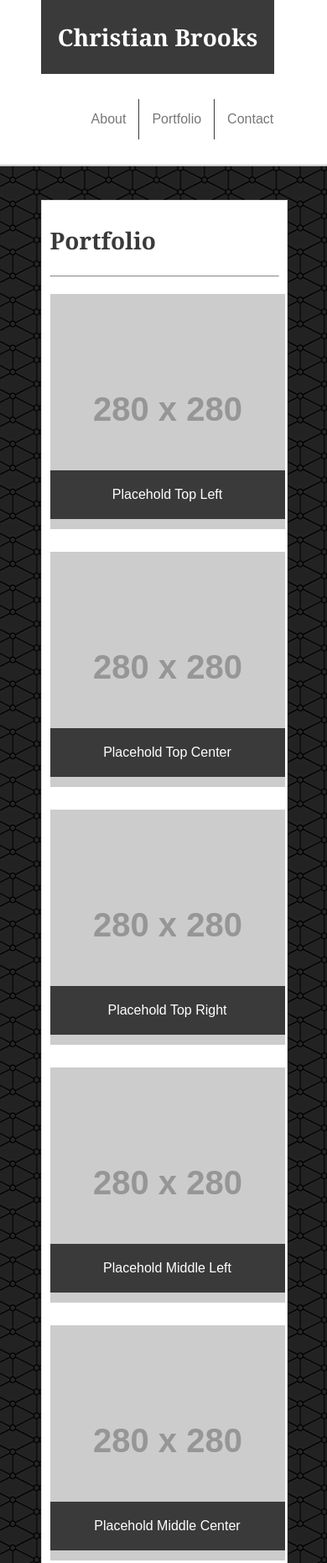
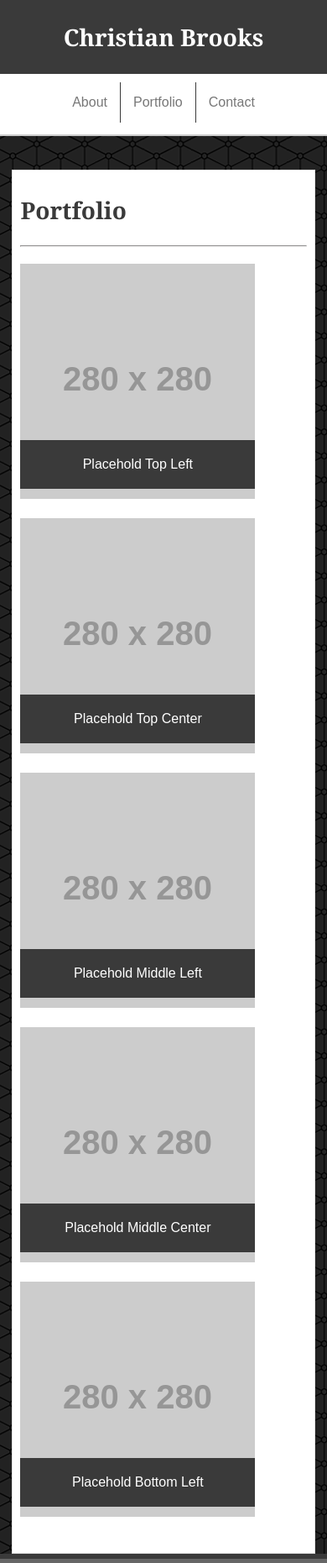
Before and after one commit to ChristianDBrooks/Responsive-Portfolio, a plain HTML site: page portfolio.html in a window 390 px wide. Shown: the top 1861 px of the page at 84% size. Drawn offline with Linux system fonts and the light colour scheme; placeholder pictures from the web are drawn by us.

Commit message:
Finished.

```diff
--- a/assets/css/style.css
+++ b/assets/css/style.css
@@ -5,8 +5,8 @@ html {
 
 body {
     font-family: 'Arial', 'Helvetica Neue', Helvetica, sans-serif;
-    margin: 0 0 100px;
     padding: 0px;
+    margin: 0;
 }
 
 header {
@@ -97,7 +97,7 @@ p {
     float: left;
     height: 160px;
     margin: 0px;
-    line-height: 200%;
+    line-height: 40px;
 }
 .p2 {
     width: 100%;
@@ -175,8 +175,8 @@ textarea {
 }
 
 .grid img {
+    float: left;
     position: relative;
-    margin-bottom: 23px;
     z-index: 0;
 }
 
@@ -191,6 +191,122 @@ span {
     z-index: 1;
 }
 
+.gridDiv {
+    width: 300px;
+    margin-bottom: 23px;
+    /* margin-right: 23px; */
+    float: left;
+}
+
 .leftImg {
     margin-right: 23px;
 }
+
+@media (max-width: 980px) {
+    section {
+        width: 60%;
+        margin-left: 5%;
+    }
+
+    .name {
+        margin-left: 5%;
+    }
+
+    .navbar {
+        margin-right: 5%;
+    }
+
+    .p1 {
+        overflow: auto;
+        width: 350px;
+    }
+
+    p {
+        font-size: 1rem;
+    }
+
+    .gridDiv {
+        width: 300px
+        margin-bottom: 23px;
+        /* margin-right: 23px; */
+        float: left;
+    }
+
+    .leftImg {
+        margin-right: none;
+    }
+
+    .grid {
+        overflow: auto;
+    }
+}
+
+@media (max-width: 768px) {
+    section {
+        width: 85%;
+        margin-left: 5%;
+    }
+
+    .name {
+        margin-left: 5%;
+    }
+
+    .navbar {
+        margin-right: 5%;
+    }
+
+    .p1 {
+        overflow: auto;
+        width: 350px;
+    }
+
+    p {
+        font-size: 1rem;
+    }
+
+    .grid {
+        overflow: auto;
+    }
+}
+
+@media (max-width: 640px) {
+    .name {
+        margin: 0;
+        padding: 25px 0;
+        width: 100%;
+        text-align: center;
+    }
+
+    header {
+        text-align: center;
+    }
+
+    .navbar {
+        margin: 0;
+        padding: 10px 0;
+        float: none;
+        display: inline-block;
+        position: relative;
+        text-align: center;
+    }
+
+    section {
+        width: 87.5%;
+        display: block;
+        margin: auto;
+    }
+
+    .profile-pic {
+        width: 100%;
+        float: left;
+        padding-right: 15px;
+        padding-bottom: 20px;
+    }
+
+
+    p {
+        overflow: auto;
+        font-size: 1rem;
+        line-height: 0px;
+    }
+}
--- a/portfolio.html
+++ b/portfolio.html
@@ -27,30 +27,32 @@
 
         <div class="grid">
             <div class="row-top">
-                <span>Placehold Top Left</span>
-                <img class="leftImg" src="https://via.placeholder.com/280x280/" alt="Image-TL">
-                <span>Placehold Top Center</span>
-                <img class="leftImg" src="https://via.placeholder.com/280x280/" alt="Image-TC">
-                <span>Placehold Top Right</span>
-                <img src="https://via.placeholder.com/280x280/" alt="Image-TR">
+                <div class="gridDiv leftImg">
+                    <span>Placehold Top Left</span>
+                    <img src="https://via.placeholder.com/280x280/" alt="Image-TL">
+                </div>
+                <div class="gridDiv">
+                    <span>Placehold Top Center</span>
+                    <img class="" src="https://via.placeholder.com/280x280/" alt="Image-TC">
+                </div>
             </div>
 
             <div class="row-bottom">
-                <span>Placehold Middle Left</span>
-                <img class="leftImg" src="https://via.placeholder.com/280x280/" alt="Image-ML">
-                <span>Placehold Middle Center</span>
-                <img class="leftImg" src="https://via.placeholder.com/280x280/" alt="Image-MC">
-                <span>Placehold Middle Right</span>
-                <img src="https://via.placeholder.com/280x280/" alt="Image-MR">
+                <div class="gridDiv leftImg">
+                    <span>Placehold Middle Left</span>
+                    <img src="https://via.placeholder.com/280x280/" alt="Image-ML">
+                </div>
+                <div class="gridDiv">
+                    <span>Placehold Middle Center</span>
+                    <img class="" src="https://via.placeholder.com/280x280/" alt="Image-MC">
+                </div>
             </div>
 
-            <div class="row-middle">
-                <span>Placehold Bottom Left</span>
-                <img class="leftImg" src="https://via.placeholder.com/280x280/" alt="Image-BL">
-                <span>Placehold Bottom Center</span>
-                <img class="leftImg" src="https://via.placeholder.com/280x280/" alt="Image-BC">
-                <span>Placehold Bottom Right</span>
-                <img src="https://via.placeholder.com/280x280/" alt="Image-BR">
+            <div class="row-middle leftImg">
+                <div class="gridDiv">
+                    <span>Placehold Bottom Left</span>
+                    <img src="https://via.placeholder.com/280x280/" alt="Image-BL">
+                </div>
             </div>
         </div>
 
```
Also changed, not shown: index.html (+5 -3 lines).
